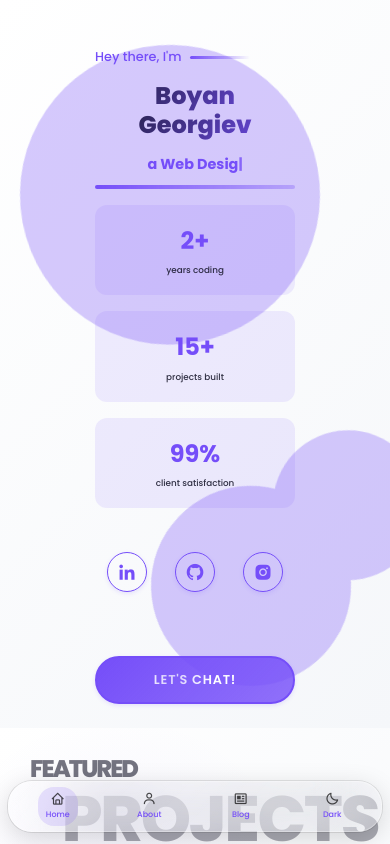
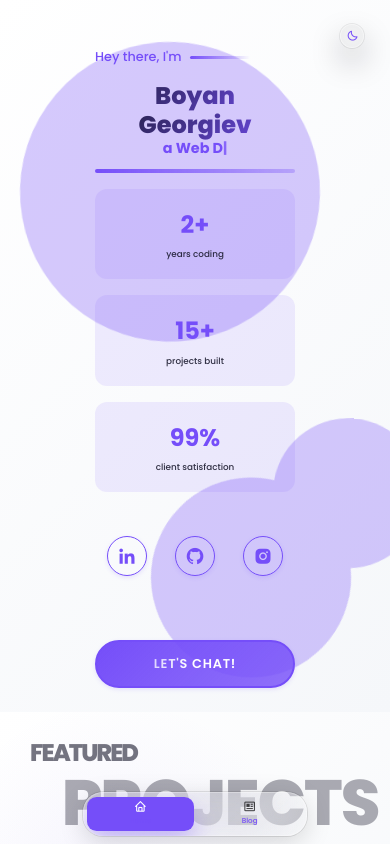
Before and after one commit to boyangeorgiev25/MyPortfolio, a React (Vite) app: page / in a window 390 px wide. Shown: the top 844 px of the page. Built offline with nearby package versions, Linux system fonts and the light colour scheme.

Commit message:
Removing blog section and about page for mobile optimization

```diff
--- a/index.html
+++ b/index.html
@@ -3,6 +3,8 @@
   <head>
     <meta charset="UTF-8" />
     <meta name="viewport" content="width=device-width, initial-scale=1.0" />
+    <meta name="theme-color" content="#0b061f" media="(prefers-color-scheme: dark)" />
+    <meta name="theme-color" content="#ffffff" media="(prefers-color-scheme: light)" />
 
     <!-- box icons -->
     <link href='https://unpkg.com/boxicons@2.1.4/css/boxicons.min.css' rel='stylesheet'>
--- a/src/components/common/InfiniteScroll.jsx
+++ b/src/components/common/InfiniteScroll.jsx
@@ -50,10 +50,12 @@ export default function InfiniteScroll({
       gsap.set(child, { y });
     });
 
-    const observer = Observer.create({
+    let observer;
+    if (!autoplay) {
+      observer = Observer.create({
         target: container,
-      type: 'wheel,touch,pointer',
-      preventDefault: true,
+        type: 'touch,pointer',
+        preventDefault: false,
         onPress: ({ target }) => {
           target.style.cursor = 'grabbing';
         },
@@ -75,6 +77,7 @@ export default function InfiniteScroll({
           });
         }
       });
+    }
 
     let rafId;
     if (autoplay) {
@@ -103,21 +106,21 @@ export default function InfiniteScroll({
         container.addEventListener('mouseleave', startTicker);
 
         return () => {
-          observer.kill();
+          if (observer) observer.kill();
           stopTicker();
           container.removeEventListener('mouseenter', stopTicker);
           container.removeEventListener('mouseleave', startTicker);
         };
       } else {
         return () => {
-          observer.kill();
+          if (observer) observer.kill();
           rafId && cancelAnimationFrame(rafId);
         };
       }
     }
 
     return () => {
-      observer.kill();
+      if (observer) observer.kill();
       if (rafId) cancelAnimationFrame(rafId);
     };
   }, [items, autoplay, autoplaySpeed, autoplayDirection, pauseOnHover, isTilted, tiltDirection, negativeMargin]);
@@ -141,12 +144,13 @@ export default function InfiniteScroll({
         `}
       </style>
 
-      <div className="infinite-scroll-wrapper" ref={wrapperRef}>
+      <div className="infinite-scroll-wrapper" ref={wrapperRef} style={{ pointerEvents: autoplay ? 'none' : 'auto' }}>
         <div
           className="infinite-scroll-container"
           ref={containerRef}
           style={{
-            transform: getTiltTransform()
+            transform: getTiltTransform(),
+            pointerEvents: autoplay ? 'none' : 'auto'
           }}
         >
           {items.map((item, i) => (
--- a/src/components/layout/Header.css
+++ b/src/components/layout/Header.css
@@ -183,24 +183,25 @@
 /* Mobile Header Styles */
 .mobile-nav-wrapper {
     position: fixed;
-    bottom: 2rem;
+    bottom: 1.5rem;
     left: 50%;
     transform: translateX(-50%);
     z-index: 1000;
-    width: calc(100% - 4rem);
-    max-width: 52rem;
+    width: 100%;
+    max-width: 28rem;
 }
 
 .mobile-nav {
     display: flex;
-    align-items: center;
-    justify-content: space-around;
-    gap: 0.4rem;
+    align-items: stretch;
+    justify-content: center;
+    gap: 0.5rem;
+    width: 100%;
     background: rgba(0, 0, 0, 0.75);
     backdrop-filter: blur(30px) saturate(180%);
     -webkit-backdrop-filter: blur(30px) saturate(180%);
-    border-radius: 3rem;
-    padding: 1rem 1.2rem;
+    border-radius: 2rem;
+    padding: 0.5rem 1rem;
     box-shadow: 0 0.8rem 3.2rem rgba(0, 0, 0, 0.4),
                 0 0 0 1px rgba(255, 255, 255, 0.18),
                 inset 0 0 0 1px rgba(255, 255, 255, 0.08);
@@ -222,7 +223,7 @@
 .dark-mode .mobile-nav-item:hover,
 .dark-mode .mobile-nav-item:active {
     color: rgba(255, 255, 255, 0.95) !important;
-    background: rgba(255, 255, 255, 0.1);
+    background: transparent;
 }
 
 .dark-mode .mobile-nav-item.active {
@@ -236,7 +237,7 @@
 :root:not(.dark-mode) .mobile-nav-item:hover,
 :root:not(.dark-mode) .mobile-nav-item:active {
     color: rgba(0, 0, 0, 0.95);
-    background: rgba(0, 0, 0, 0.08);
+    background: transparent;
 }
 
 .mobile-nav::before {
@@ -264,26 +265,109 @@
     flex-direction: column;
     align-items: center;
     justify-content: center;
-    gap: 0.3rem;
-    padding: 0.8rem 1rem;
-    min-width: 6rem;
-    border-radius: 2rem;
+    gap: 0.15rem;
+    padding: 0.55rem 0.75rem;
+    min-width: 0;
+    border-radius: 1.2rem;
     background: none;
     border: none;
     text-decoration: none;
-    font-size: 1.1rem;
+    font-size: 0.95rem;
     font-weight: 500;
     cursor: pointer;
     transition: all 0.3s ease;
+    flex: 1 1 0;
+    text-align: center;
+}
+
+.mobile-theme-toggle {
+    position: fixed;
+    top: calc(env(safe-area-inset-top, 0) + 3.5rem);
+    right: calc(env(safe-area-inset-right, 0) + 4.2rem);
+    width: 3.25rem;
+    height: 3.25rem;
+    border-radius: 50%;
+    display: flex;
+    align-items: center;
+    justify-content: center;
+    background: rgba(255, 255, 255, 0.08);
+    border: none;
+    cursor: pointer;
+    z-index: 1100;
+    box-shadow: 0 14px 32px rgba(0, 0, 0, 0.35),
+                0 0 0 1px rgba(255, 255, 255, 0.15),
+                inset 0 0 0 1px rgba(255, 255, 255, 0.08);
+    transition: transform 0.3s ease, box-shadow 0.3s ease;
+}
+
+.mobile-theme-toggle::after {
+    content: '';
+    position: absolute;
+    inset: 4px;
+    border-radius: 50%;
+    background: rgba(255, 255, 255, 0.06);
+    pointer-events: none;
+    transition: background 0.3s ease, transform 0.3s ease;
+}
+
+.mobile-theme-toggle:hover {
+    transform: translateY(-2px);
+    box-shadow: 0 16px 36px rgba(0, 0, 0, 0.38),
+                0 0 0 1px rgba(255, 255, 255, 0.2),
+                inset 0 0 0 1px rgba(255, 255, 255, 0.1);
+}
+
+.mobile-theme-toggle:hover::after,
+.mobile-theme-toggle:active::after {
+    background: rgba(255, 255, 255, 0.12);
+    transform: scale(0.96);
+}
+
+.mobile-theme-toggle span {
+    display: none;
+}
+
+.mobile-theme-toggle i {
+    font-size: 1.5rem;
+    position: relative;
+    z-index: 2;
+    transition: transform 0.3s ease, color 0.3s ease;
+    color: var(--main-color);
+}
+
+.mobile-theme-toggle:hover i {
+    transform: rotate(-6deg) scale(1.06);
+}
+
+.dark-mode .mobile-theme-toggle {
+    background: rgba(255, 255, 255, 0.12);
+    box-shadow: 0 16px 40px rgba(0, 0, 0, 0.45),
+                0 0 0 1px rgba(255, 255, 255, 0.18),
+                inset 0 0 0 1px rgba(255, 255, 255, 0.08);
+}
+
+.dark-mode .mobile-theme-toggle i {
+    color: rgba(255, 255, 255, 0.9);
+}
+
+:root:not(.dark-mode) .mobile-theme-toggle {
+    background: rgba(0, 0, 0, 0.05);
+    box-shadow: 0 14px 30px rgba(15, 15, 26, 0.25),
+                0 0 0 1px rgba(0, 0, 0, 0.08),
+                inset 0 0 0 1px rgba(255, 255, 255, 0.35);
+}
+
+:root:not(.dark-mode) .mobile-theme-toggle i {
+    color: var(--main-color);
 }
 
 .mobile-nav-item i {
-    font-size: 2rem;
+    font-size: 1.6rem;
     transition: transform 0.3s ease;
 }
 
 .mobile-nav-item span {
-    font-size: 1.1rem;
+    font-size: 0.95rem;
     white-space: nowrap;
 }
 
@@ -292,8 +376,13 @@
 }
 
 .mobile-nav-item.active {
-    color: var(--main-color);
-    background: rgba(117, 78, 249, 0.15);
+    color: #ffffff;
+    background: var(--main-color);
+    box-shadow: 0 12px 24px rgba(117, 78, 249, 0.35);
+}
+
+.mobile-nav-item.active i {
+    color: #ffffff;
 }
 
 @media (max-width: 768px) {
@@ -313,25 +402,33 @@
 @media (max-width: 480px) {
     .mobile-nav-wrapper {
         width: calc(100% - 2rem);
-        bottom: 1.5rem;
+        bottom: 1rem;
     }
 
     .mobile-nav {
-        padding: 0.8rem 0.6rem;
+        padding: 0.6rem 0.5rem;
+        gap: 0.3rem;
+        border-radius: 2.5rem;
+    }
+
+    .mobile-nav-item {
+        padding: 0.5rem 0.45rem;
         gap: 0.2rem;
     }
 
-    .mobile-nav-item {
-        min-width: 5rem;
-        padding: 0.6rem 0.6rem;
-    }
-
     .mobile-nav-item i {
-        font-size: 1.8rem;
+        font-size: 1.6rem;
     }
 
     .mobile-nav-item span {
-        font-size: 1rem;
+        font-size: 0.9rem;
+    }
+
+    .mobile-theme-toggle {
+        top: calc(env(safe-area-inset-top, 0) + 3rem);
+        right: calc(env(safe-area-inset-right, 0) + 3.2rem);
+        width: 3rem;
+        height: 3rem;
     }
 }
 
--- a/src/components/layout/Header.jsx
+++ b/src/components/layout/Header.jsx
@@ -6,7 +6,6 @@ import './Header.css';
 
 const NAV_ITEMS = [
   { key: 'home', icon: 'bx-home', label: 'Home', type: 'scroll', target: 'home' },
-  { key: 'about', icon: 'bx-user', label: 'About', type: 'route', target: '/about-me', mobileOnly: true },
   { key: 'projects', icon: 'bx-briefcase', label: 'Projects', type: 'scroll', target: 'projects', desktopOnly: true },
   { key: 'blog', icon: 'bx-news', label: 'Blog', type: 'route', target: '/blog', matchPrefix: true },
   { key: 'contact', icon: 'bx-envelope', label: 'Contact', type: 'scroll', target: 'contact', desktopOnly: true }
@@ -84,13 +83,23 @@ function Header() {
   return (
     <header className="header">
       {isMobile ? (
+        <>
+          <button
+            type="button"
+            className="mobile-theme-toggle"
+            onClick={toggleTheme}
+            aria-label={isDarkMode ? 'Switch to light theme' : 'Switch to dark theme'}
+          >
+            <i className={`bx ${isDarkMode ? 'bx-sun' : 'bx-moon'}`}></i>
+            <span>{isDarkMode ? 'Light' : 'Dark'}</span>
+          </button>
           <div className="mobile-nav-wrapper">
             <nav className="mobile-nav">
               {NAV_ITEMS.filter(item => !item.desktopOnly).map((item) => {
                 const href = item.type === 'route' ? item.target : `#${item.target}`;
                 const isActive = item.type === 'route'
                   ? (item.matchPrefix ? location.pathname.startsWith(item.target) : location.pathname === item.target)
-                : false;
+                  : (location.pathname === '/' && item.target === 'home');
 
                 return (
                   <a
@@ -104,17 +113,9 @@ function Header() {
                   </a>
                 );
               })}
-            <button
-              type="button"
-              className="mobile-nav-item theme-toggle-mobile"
-              onClick={toggleTheme}
-              aria-label={isDarkMode ? 'Switch to light theme' : 'Switch to dark theme'}
-            >
-              <i className={`bx ${isDarkMode ? 'bx-sun' : 'bx-moon'}`}></i>
-              <span>{isDarkMode ? 'Light' : 'Dark'}</span>
-            </button>
             </nav>
           </div>
+        </>
       ) : (
         <GlassSurface
           width="auto"
--- a/src/components/pages/Home.css
+++ b/src/components/pages/Home.css
@@ -92,8 +92,10 @@
   font-size: 7rem;
   font-weight: 800;
   line-height: 1.1;
-  margin-bottom: 1.5rem;
+  margin-bottom: 0.5rem;
   animation: fadeInUp 1s ease-out 0.4s both;
+  position: relative;
+  z-index: 10;
 }
 
 .home-content h3 {
@@ -108,6 +110,8 @@
   -webkit-background-clip: text;
   -webkit-text-fill-color: transparent;
   background-clip: text;
+  position: relative;
+  z-index: 10;
 }
 
 .name-part:first-child {
@@ -123,6 +127,7 @@
   margin-top: -1rem;
   margin-bottom: 2rem;
   animation: fadeInUp 1s ease-out 1s both;
+  z-index: 1;
 }
 
 .role-text {
@@ -130,6 +135,8 @@
   color: var(--text-color);
   font-weight: 600;
   margin-bottom: 1rem;
+  position: relative;
+  z-index: 0;
 }
 
 .role-underline {
@@ -817,25 +824,13 @@
 }
 
 @media (max-width: 768px) {
-  .home-blog-grid {
-    grid-template-columns: 1fr;
-    gap: 1.5rem;
-  }
-
-  .home-blog-header h3 {
-    font-size: 2rem;
-  }
-
-  .home-blog-card {
-    padding: 1.5rem;
-  }
-
-  .home-blog-card h4 {
-    font-size: 1.5rem;
-  }
-
-  .home-blog-card p {
-    font-size: 1.2rem;
+  .home-blog-container,
+  .home-blog-section,
+  .home-blog-header,
+  .home-blog-grid,
+  .home-blog-card,
+  .home-blog-cta {
+    display: none !important;
   }
 
   .home {
@@ -948,7 +943,7 @@
   }
 
   .role-container {
-    margin-top: 0 !important;
+    margin-top: -2rem !important;
     margin-bottom: 2rem !important;
   }
 
--- a/src/context/ThemeContext.jsx
+++ b/src/context/ThemeContext.jsx
@@ -44,12 +44,14 @@ export const ThemeProvider = ({ children }) => {
   };
 
   useEffect(() => {
-    // Apply the theme to the body
+    // Apply the theme to the body and html
     if (isDarkMode) {
       document.body.classList.add('dark-mode');
+      document.documentElement.classList.add('dark-mode');
       console.log('Applied dark mode to body');
     } else {
       document.body.classList.remove('dark-mode');
+      document.documentElement.classList.remove('dark-mode');
       console.log('Applied light mode to body');
     }
   }, [isDarkMode]);
--- a/src/styles/App.css
+++ b/src/styles/App.css
@@ -37,12 +37,22 @@
 html {
     font-size: 62.5%;
     overflow-x: hidden;
+    background: #ffffff;
+}
+
+html.dark-mode {
+    background: #0b061f;
 }
 
 body {
     background: linear-gradient(135deg, #ffffff 0%, #f5f7fa 50%, #ffffff 100%);
     color: var(--text-color);
     position: relative;
+    min-height: 100vh;
+}
+
+body.dark-mode {
+    background: linear-gradient(135deg, #0b061f 0%, #1a1a2e 50%, #0b061f 100%);
 }
 
 body::before {
@@ -681,6 +691,8 @@ span {
 .contact form .btn {
     margin-top: 2rem;
     cursor: pointer;
+    border-radius: 999px;
+    padding: 1.4rem 3.6rem;
 }
 
 .footer {
--- a/src/styles/MobileOptimized.css
+++ b/src/styles/MobileOptimized.css
@@ -488,6 +488,7 @@
     width: 100%;
     padding: 1.8rem 3rem !important;
     font-size: 1.8rem !important;
+    border-radius: 999px !important;
   }
 
   /* Footer mobile */
--- a/src/styles/Showcase.css
+++ b/src/styles/Showcase.css
@@ -81,16 +81,7 @@
 
 @media (max-width: 768px) {
   .showcase-section {
-    height: 100vh;
-  }
-
-  .showcase-main-title-my,
-  .showcase-main-title-blogs {
-    font-size: 6rem;
-  }
-
-  .showcase-instruction {
-    font-size: 1.2rem;
+    display: none !important;
   }
 }
 
```
Lines whose indentation alone changed are shown as unchanged.
